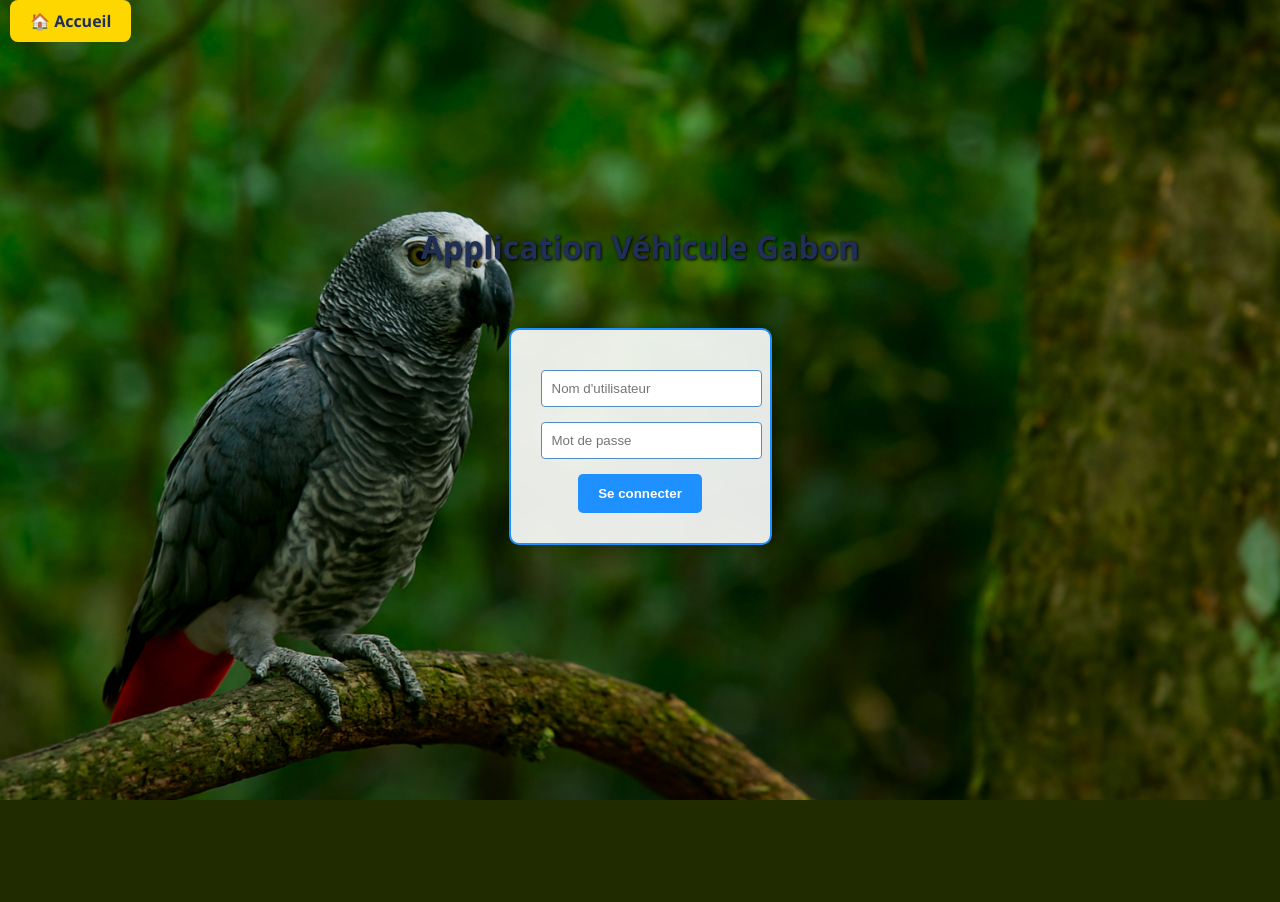
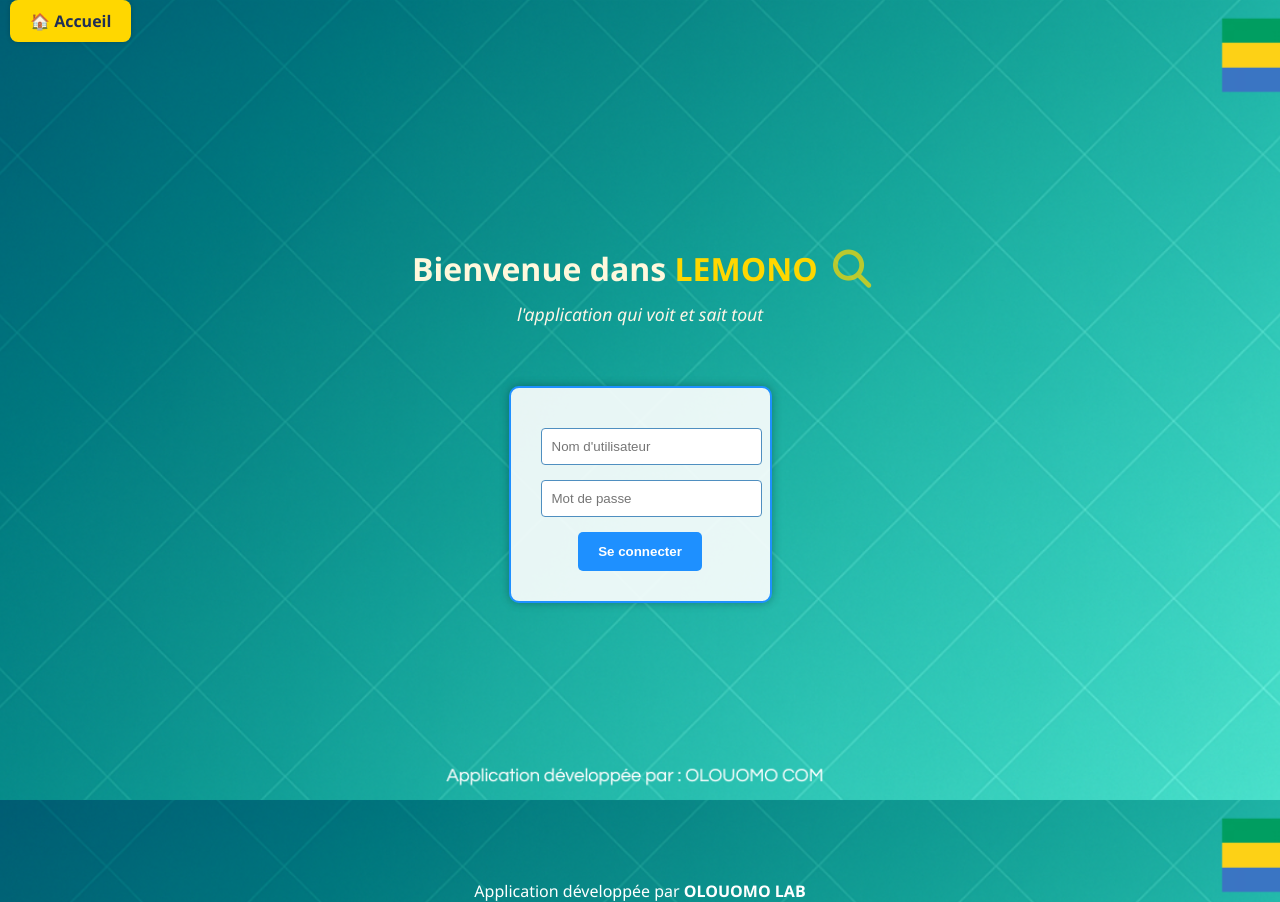
Before and after one commit to lebayimoly-blip/applilemono, a Flask app: page /login in a window 1280 px wide. Before the commit the page ends 800 px from the top, so only its background shows below. Run offline with Flask 3, Linux system fonts and the light colour scheme.

Commit message:
Ajout du logo OLOUOMO LAB et harmonisation des titres

```diff
--- a/static/style.css
+++ b/static/style.css
@@ -147,3 +147,28 @@ a:hover {
 .home-link:hover {
   background-color: #e6c200;
 }
+
+body {
+  background-image: url('/static/fond1.png');
+  background-size: cover;
+  background-repeat: no-repeat;
+  background-attachment: fixed;
+}
+
+.login-wrapper {
+  display: flex;
+  flex-direction: column;
+  align-items: center;
+  justify-content: center;
+  height: 100vh;
+}
+
+.dashboard-wrapper {
+  display: flex;
+  flex-direction: column;
+  align-items: center;
+  justify-content: center;
+  min-height: 80vh;
+  text-align: center;
+  padding: 20px;
+}
--- /dev/null
+++ b/templates/footer.html
@@ -0,0 +1,3 @@
+<footer class="copyright">
+  Application développée par <strong>OLOUOMO LAB</strong>
+</footer>
--- a/templates/login.html
+++ b/templates/login.html
@@ -1,28 +1,48 @@
 <!DOCTYPE html>
 <html lang="fr">
 <head>
+  <meta charset="UTF-8">
   <meta name="viewport" content="width=device-width, initial-scale=1.0">
   <title>Connexion</title>
   <link rel="stylesheet" href="{{ url_for('static', filename='style.css') }}">
+  <!-- Ajout de Font Awesome pour les icônes -->
+  <link rel="stylesheet" href="https://cdnjs.cloudflare.com/ajax/libs/font-awesome/6.5.0/css/all.min.css">
   <style>
     body {
+      background-color: #228B22;
+      font-family: 'Segoe UI', sans-serif;
       margin: 0;
-      padding: 0;
-      background-image: url("{{ url_for('static', filename='perroquet_gabon.png') }}");
-      background-size: cover;
-      background-position: center;
-      font-family: 'Segoe UI', sans-serif;
-      color: #FFD700;
       text-align: center;
-      height: 100vh;
-      display: flex;
-      flex-direction: column;
-      justify-content: center;
+      color: white;
     }
 
-    h1 {
+    .login-wrapper {
+      padding: 40px 20px;
+    }
+
+    .lemono-title {
+      font-size: 2em;
+      line-height: 1.4;
+      margin-bottom: 10px;
+      color: #fff8dc;
+    }
+
+    .lemono-title .highlight {
+      color: #FFD700;
+      font-weight: bold;
+    }
+
+    .lemono-title .search-icon {
+      margin-left: 10px;
+      color: #FFD700;
+      animation: pulse 1.5s infinite;
+    }
+
+    .slogan {
+      color: #fdf5e6;
+      font-size: 1.1em;
       margin-bottom: 30px;
-      text-shadow: 1px 1px 3px #000;
+      font-style: italic;
     }
 
     form {
@@ -63,11 +83,23 @@
       font-weight: bold;
       color: red;
     }
+
+    @keyframes pulse {
+      0% { transform: scale(1); opacity: 1; }
+      50% { transform: scale(1.2); opacity: 0.7; }
+      100% { transform: scale(1); opacity: 1; }
+    }
   </style>
 </head>
 <body>
   {% include 'navbar.html' %}
-  <h1>Application Véhicule Gabon</h1>
+
+  <div class="login-wrapper">
+    <h1 class="lemono-title">
+      Bienvenue dans <span class="highlight">LEMONO</span>
+      <i class="fas fa-search search-icon"></i>
+    </h1>
+    <div class="slogan">l'application qui voit et sait tout</div>
 
     <form method="post">
       <input type="text" name="username" placeholder="Nom d'utilisateur" required>
@@ -78,5 +110,8 @@
     {% if error %}
       <div class="message">{{ error }}</div>
     {% endif %}
+  </div>
 </body>
+{% include 'footer.html' %}
+
 </html>
--- a/templates/vehicle_detail.html
+++ b/templates/vehicle_detail.html
@@ -19,12 +19,6 @@
     <label for="photo" class="form-label">📸 Nouvelle photo du véhicule :</label>
     <input type="file" name="photo" accept="image/*" class="form-control mb-3" required>
     <button type="submit" class="btn btn-success w-100">Mettre à jour la photo</button>
-  </form>
-
-  <form method="POST" class="bg-light p-4 rounded mb-4" style="max-width: 600px; margin: auto;">
-    <label for="last_maintenance" class="form-label">🛠️ Nouvelle date d’entretien :</label>
-    <input type="date" name="last_maintenance" class="form-control mb-3" required>
-    <button type="submit" class="btn btn-success w-100">Mettre à jour la date</button>
   </form>
 
   <div class="results mb-4">
```
Also changed, not shown: app.py (+12 -2 lines), templates/dashboard.html (+26 -10 lines), templates/manage_users.html (+87 -21 lines), templates/stats.html (+1 -10 lines), static/fond1.png (added), static/fond2.png (added), static/images/olouomo_logo.png (added). Lines whose indentation alone changed are shown as unchanged.
